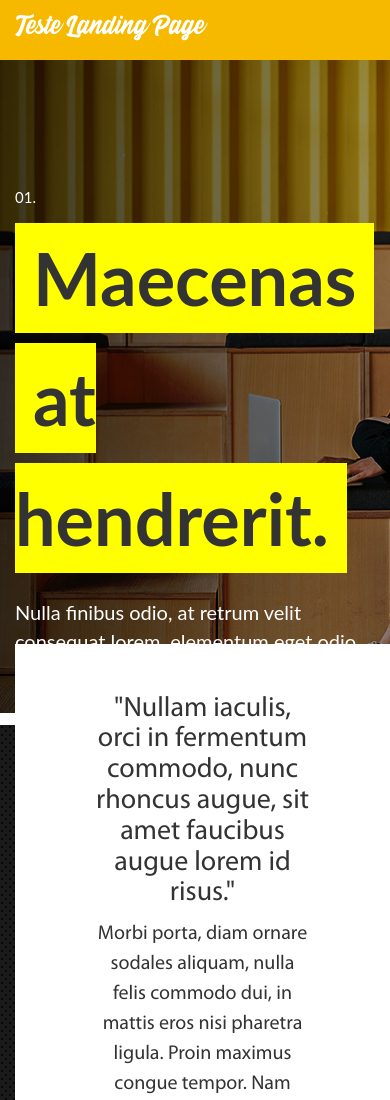
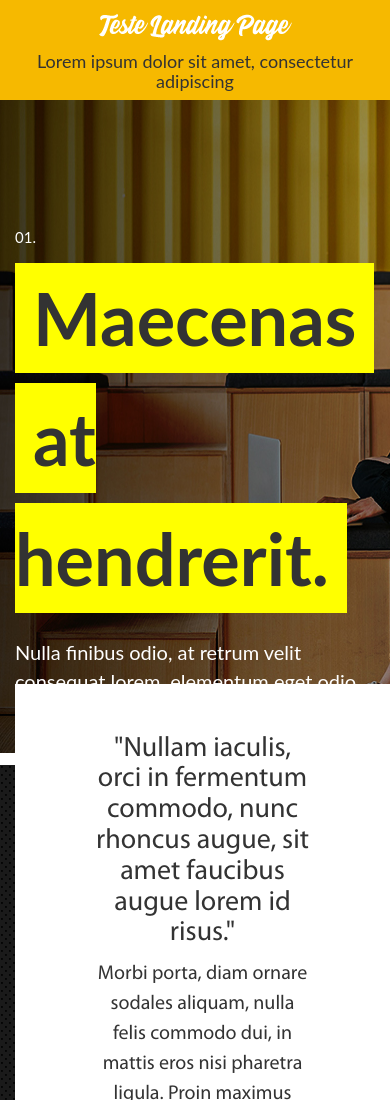
Before and after one commit to erikgs1/test-dev-frontend, a plain HTML site: page index.html in a window 390 px wide. Shown: the top 1100 px of the page. Drawn offline with nearby package versions, Linux system fonts and the light colour scheme.

Commit message:
responsive header mobile ok

```diff
--- a/index.html
+++ b/index.html
@@ -8,6 +8,8 @@
     <link rel="stylesheet" href="node_modules\bootstrap\dist\css\bootstrap.min.css">
     <link rel="stylesheet" href="css\style.css">
     <link rel="stylesheet" href="css\style.css.map">
+    <link rel="stylesheet" href="css\responsive.css">
+    <link rel="stylesheet" href="css\responsive.css.map">
 </head>
 <body>
         <header class="container">
--- /dev/null
+++ b/scss/responsive.scss
@@ -0,0 +1,16 @@
+@media (max-width: 767px){
+    body{
+        header{
+            min-height: 100px;
+            text-align: center !important;
+            img{
+                margin: 15px auto 0;
+            }
+            .menu{
+                text-align: center;
+                line-height: 20px;
+                margin-top: 10px;
+            }
+        }
+    }
+}
```
Also changed, not shown: css/responsive.css (added), 1 other file.
